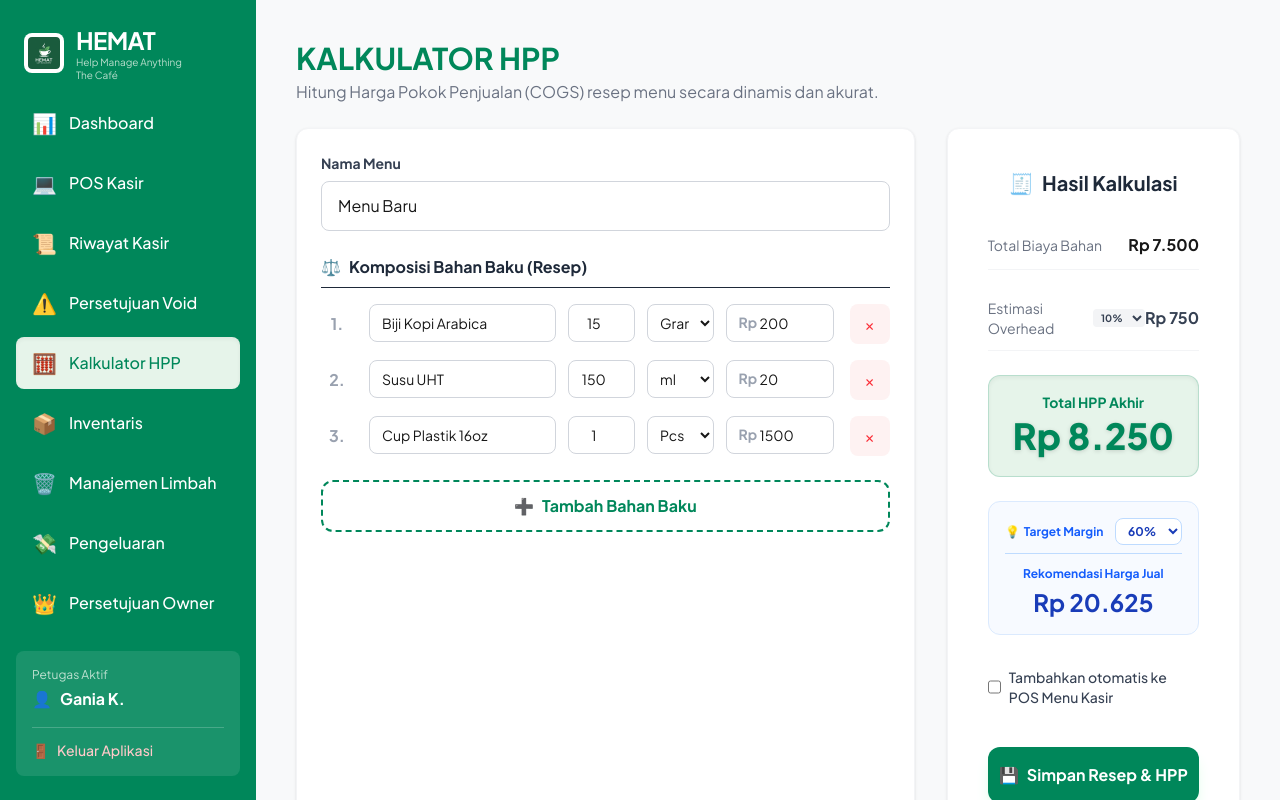
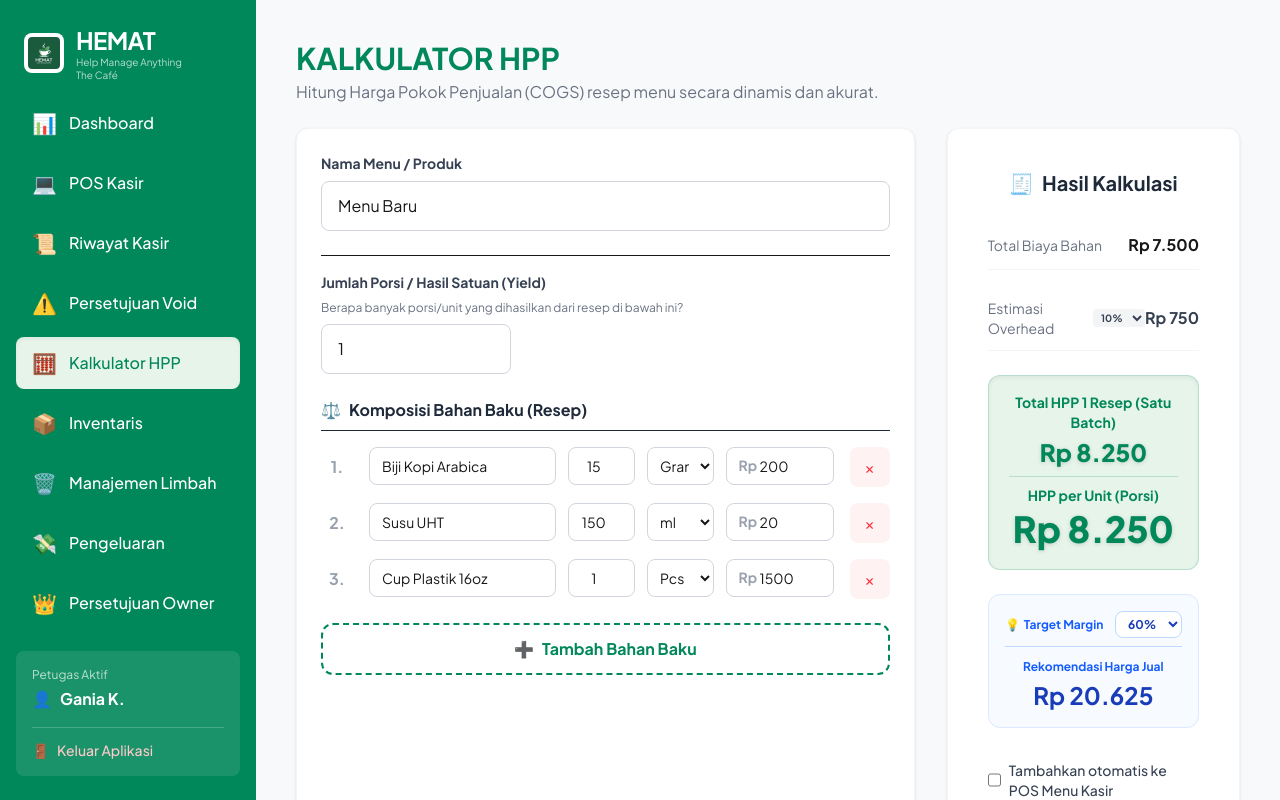
Before and after one commit to gania04/HEMAT-Help_Manage_Anything_The_Caf-, a Next.js app: page /hpp in a window 1280 px wide. Built offline with nearby package versions, Linux system fonts and the light colour scheme; no server answers.

Commit message:
feat: add yield quantity and HPP per unit calculation

```diff
--- a/src/app/(dashboard)/hpp/page.tsx
+++ b/src/app/(dashboard)/hpp/page.tsx
@@ -23,6 +23,7 @@ export default function HppCalculatorPage() {
 
   const [margin, setMargin] = useState(60);
   const [overhead, setOverhead] = useState(10);
+  const [yieldQuantity, setYieldQuantity] = useState(1);
   const [isSaving, setIsSaving] = useState(false);
   const [addToPos, setAddToPos] = useState(false);
 
@@ -47,7 +48,7 @@ export default function HppCalculatorPage() {
     setIsSaving(true);
 
     // Auto calculate
-    const { totalHPP, recommendedSellingPrice } = calculateHppSummary(ingredients, margin / 100, overhead / 100);
+    const { hppPerUnit, recommendedSellingPrice } = calculateHppSummary(ingredients, margin / 100, overhead / 100, yieldQuantity);
 
     let posMsg = '';
     if (addToPos) {
@@ -60,13 +61,13 @@ export default function HppCalculatorPage() {
     }
 
     setTimeout(() => {
-      alert(`Berhasil menyimpan resep "${menuName}"!\nHPP: ${formatRupiah(totalHPP)}\nRekomendasi Harga Jual (Margin ${margin}%): ${formatRupiah(recommendedSellingPrice)}${posMsg}`);
+      alert(`Berhasil menyimpan resep "${menuName}"!\nHPP Per Unit: ${formatRupiah(hppPerUnit)}\nRekomendasi Harga Jual (Margin ${margin}%): ${formatRupiah(recommendedSellingPrice)}${posMsg}`);
       setIsSaving(false);
     }, 500); // reduced timeout for better UX
   };
 
 // Kalkulasi Otomatis
-  const { totalMaterialCost, overheadCost, totalHPP, recommendedSellingPrice } = calculateHppSummary(ingredients, margin / 100, overhead / 100);
+  const { totalMaterialCost, overheadCost, totalHPP, hppPerUnit, recommendedSellingPrice } = calculateHppSummary(ingredients, margin / 100, overhead / 100, yieldQuantity);
 
   return (
     <main className="h-full overflow-y-auto p-4 md:p-10 bg-soft-gray">
@@ -81,13 +82,26 @@ export default function HppCalculatorPage() {
         {/* Panel Kiri: Input Komposisi */}
         <div className="lg:col-span-2 bg-white rounded-xl shadow-sm border border-gray-100 p-6">
           <div className="mb-6">
-            <label htmlFor="menuName" className="block text-sm font-bold text-gray-700 mb-2">Nama Menu</label>
+            <label htmlFor="menuName" className="block text-sm font-bold text-gray-700 mb-2">Nama Menu / Produk</label>
             <input
               id="menuName"
               type="text"
               value={menuName}
               onChange={(e) => setMenuName(e.target.value)}
               className="w-full border border-gray-300 px-4 py-3 rounded-lg focus:outline-none focus:ring-2 focus:ring-[#00875A]"
+            />
+          </div>
+
+          <div className="mb-6 border-t pt-4">
+            <label htmlFor="yieldQuantity" className="block text-sm font-bold text-gray-700 mb-2">Jumlah Porsi / Hasil Satuan (Yield)</label>
+            <p className="text-xs text-gray-500 mb-2">Berapa banyak porsi/unit yang dihasilkan dari resep di bawah ini?</p>
+            <input
+              id="yieldQuantity"
+              type="number"
+              min="1"
+              value={yieldQuantity || ''}
+              onChange={(e) => setYieldQuantity(Number(e.target.value))}
+              className="w-full md:w-1/3 border border-gray-300 px-4 py-3 rounded-lg focus:outline-none focus:ring-2 focus:ring-[#00875A]"
             />
           </div>
 
@@ -174,8 +188,12 @@ export default function HppCalculatorPage() {
             </div>
 
             <div className="mt-6 pt-4 bg-[#E6F4EA] rounded-xl p-5 text-center border border-[#00875A]/20 shadow-inner">
-              <p className="text-sm text-[#00875A] font-bold mb-1">Total HPP Akhir</p>
-              <p className="text-4xl font-black text-[#00875A] drop-shadow-sm">{formatRupiah(totalHPP)}</p>
+              <p className="text-sm text-[#00875A] font-bold mb-1">Total HPP 1 Resep (Satu Batch)</p>
+              <p className="text-2xl font-black text-[#00875A] drop-shadow-sm mb-2">{formatRupiah(totalHPP)}</p>
+              <div className="border-t border-[#00875A]/20 pt-2 mt-2">
+                <p className="text-sm text-[#00875A] font-bold mb-1">HPP per Unit (Porsi)</p>
+                <p className="text-4xl font-black text-[#00875A] drop-shadow-sm">{formatRupiah(hppPerUnit)}</p>
+              </div>
             </div>
 
             <div className="mt-6 p-4 border border-blue-100 bg-blue-50/50 rounded-xl">
--- a/src/lib/hpp-calculator.ts
+++ b/src/lib/hpp-calculator.ts
@@ -20,16 +20,18 @@ export function calculateRecommendedSellingPrice(totalHPP: number, targetMargin:
   return totalHPP / (1 - targetMargin);
 }
 
-export function calculateHppSummary(ingredients: IngredientCost[], targetMargin: number = 0.6, overheadPercentage: number = 0.1) {
+export function calculateHppSummary(ingredients: IngredientCost[], targetMargin: number = 0.6, overheadPercentage: number = 0.1, yieldQuantity: number = 1) {
   const totalMaterialCost = calculateTotalMaterialCost(ingredients);
   const overheadCost = calculateOverheadCost(totalMaterialCost, overheadPercentage);
   const totalHPP = calculateTotalHPP(totalMaterialCost, overheadCost);
-  const recommendedSellingPrice = calculateRecommendedSellingPrice(totalHPP, targetMargin);
+  const hppPerUnit = totalHPP / (yieldQuantity > 0 ? yieldQuantity : 1);
+  const recommendedSellingPrice = calculateRecommendedSellingPrice(hppPerUnit, targetMargin);
 
   return {
     totalMaterialCost,
     overheadCost,
     totalHPP,
+    hppPerUnit,
     recommendedSellingPrice
   };
 }
```
